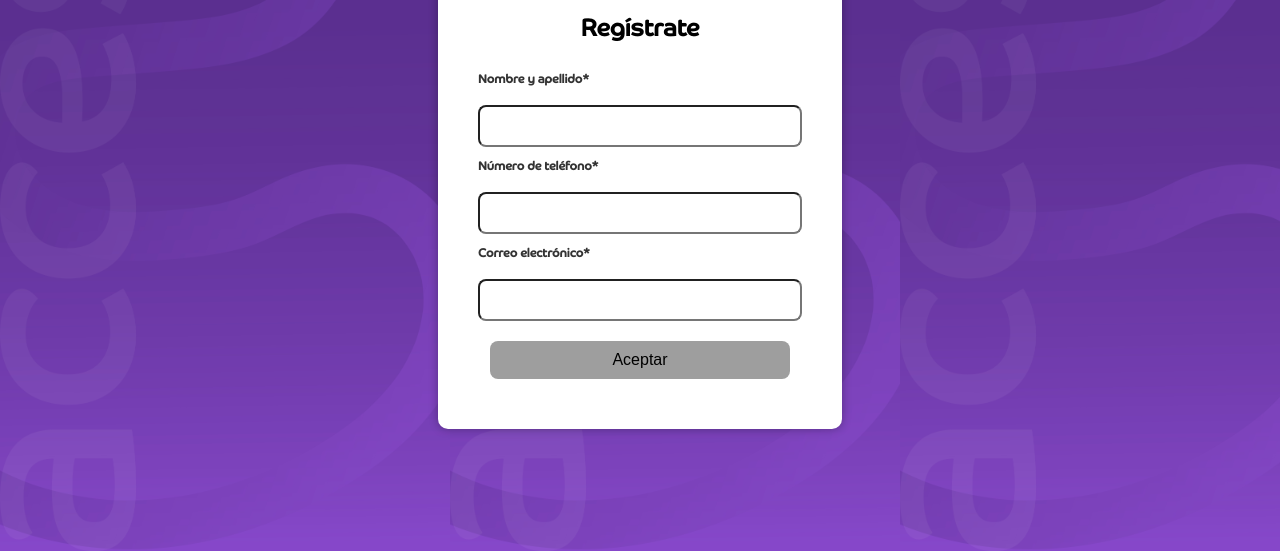
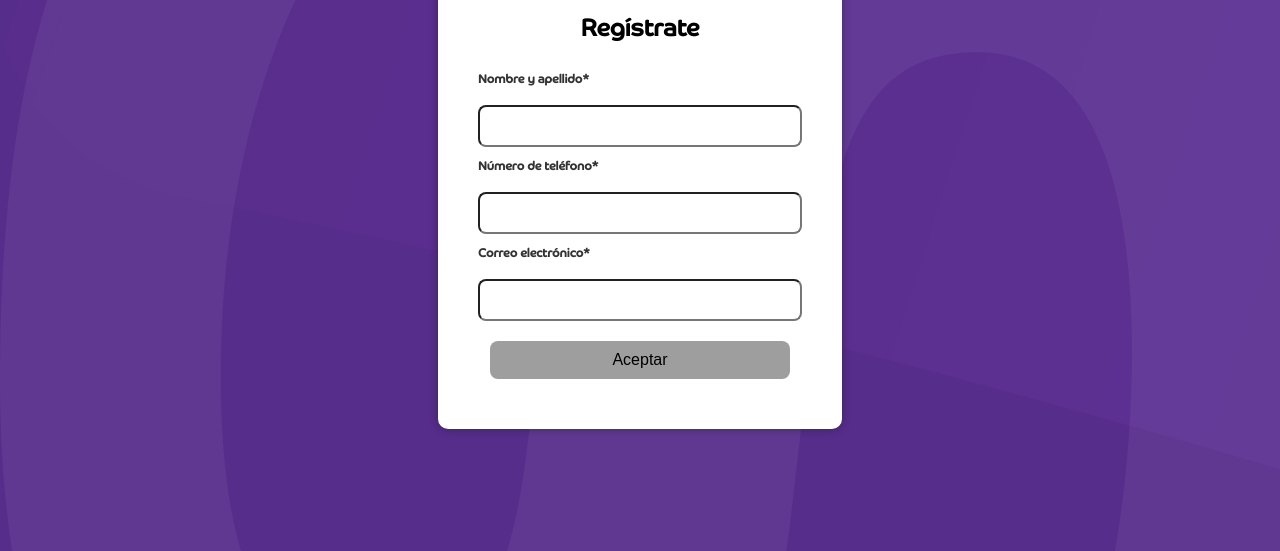
Before and after one commit to bernayrj/register_customer, a website: page public/form.html in a window 1280 px wide. Shown: the part 249-800 px from the top of the page. Drawn offline with Linux system fonts and the light colour scheme.

Commit message:
ajuste en background .css

```diff
--- a/public/style.css
+++ b/public/style.css
@@ -15,7 +15,7 @@
             background-color: #826;
             position: relative;
             background-image: url(./imagen/fondo_access.jpg);
-            background-size: contain;
+            /* background-size: contain; */
         }
 
 
```
